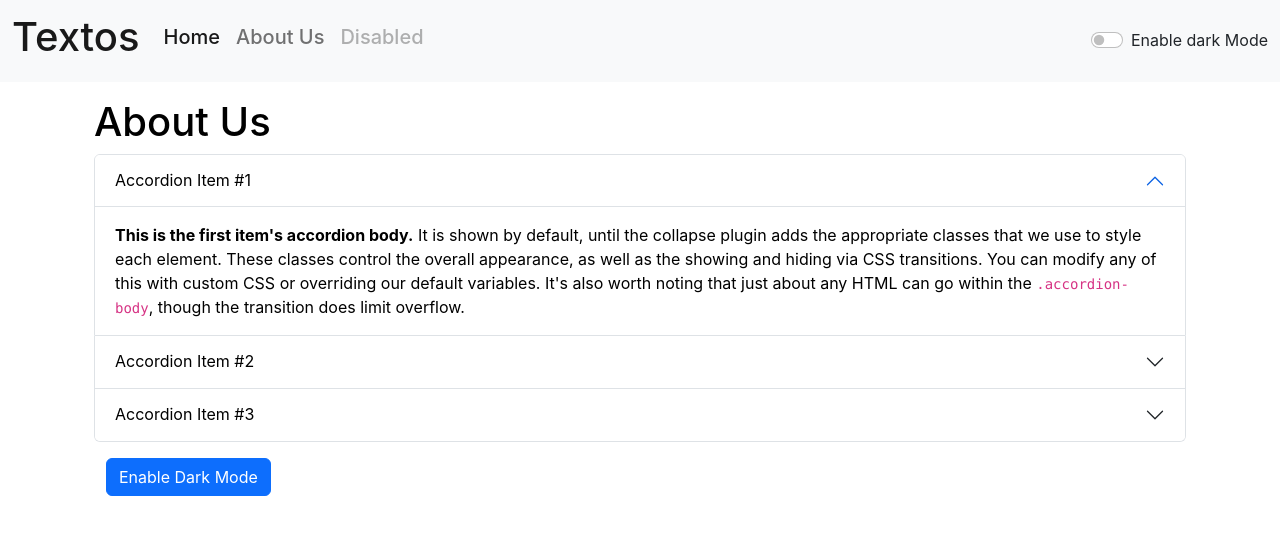
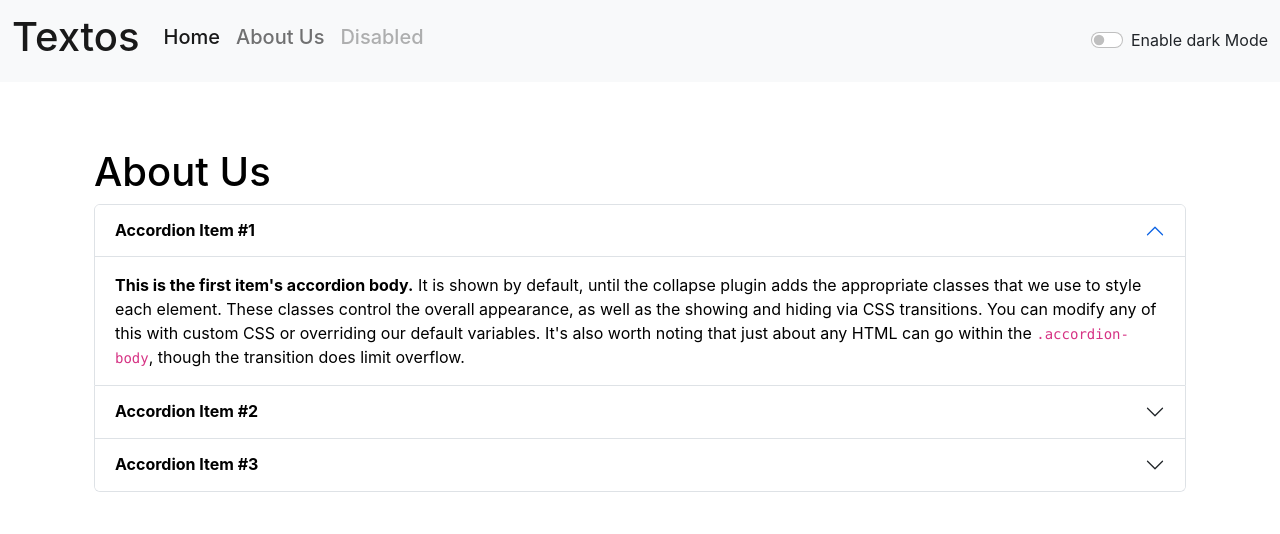
Before and after one commit to Suyash2711/Textos, a React (Create React App) app: page /about in a window 1280 px wide. Shown: the top 534 px of the page. Built offline with nearby package versions, Linux system fonts and the light colour scheme.

Commit message:
added more utilities

```diff
--- a/src/App.js
+++ b/src/App.js
@@ -11,7 +11,6 @@ import {
   BrowserRouter as Router,
   Switch,
   Route,
-  Link
 } from "react-router-dom";
 
 function App() {
@@ -47,7 +46,7 @@ function App() {
     <Alert alert={alert}/>
     <div className="container my-3"  mode={mode}>
     <Switch>
-        <Route exact path="/about" component={About}/>
+        <Route exact path="/about" component={About} mode={mode} />
         <Route exact path="/">
         <TextForm showAlert={showAlert} heading="Enter the text to Analyse Below"/>
         </Route>
--- a/src/components/About.js
+++ b/src/components/About.js
@@ -1,40 +1,44 @@
 import React, { useState } from 'react'
 
-export default function About() {
+export default function About(props) {
 
-  const [myStyle, setmyStyle] = useState({
-    color: 'black',
-    backgroundColor: 'white',
-  })
+  // const [myStyle, setmyStyle] = useState({
+  //   color: 'black',
+  //   backgroundColor: 'white',
+  // })
 
-  const [btnText, setBtnText] = useState("Enable Dark Mode")
+  let myStyle= {
+    color: props.mode === 'dark' ? 'white' : 'black',
+    backgroundColor: props.mode === 'dark' ? 'black' : 'white'
+  }
+  // const [btnText, setBtnText] = useState("Enable Dark Mode")
 
-  const toggleStyle = ()=>{
-    if(myStyle.color === 'black'){
-      setmyStyle({
-        color: 'white',
-        backgroundColor: 'black',
-        border: '1px solid white'
-      })
-      setBtnText("Enable Light Mode")
-    }
-    else{
-      setmyStyle({
-        color: 'black',
-        backgroundColor: 'white'
-      })
-      setBtnText("Enable Dark Mode")
-    }
-  }
+  // const toggleStyle = ()=>{
+  //   if(myStyle.color === 'black'){
+  //     setmyStyle({
+  //       color: 'white',
+  //       backgroundColor: 'black',
+  //       border: '1px solid white'
+  //     })
+  //     setBtnText("Enable Light Mode")
+  //   }
+  //   else{
+  //     setmyStyle({
+  //       color: 'black',
+  //       backgroundColor: 'white'
+  //     })
+  //     setBtnText("Enable Dark Mode")
+  //   }
+  // }
 
   return (
     <div className='container' style={myStyle}>
-      <h1 className='my-2'>About Us</h1>
+      <h1 className='my-2' style={{color: props.mode==='dark'?'white':'black'}}>About Us</h1>
       <div className="accordion"  id="accordionExample">
         <div className="accordion-item">
           <h2 className="accordion-header" id="headingOne">
             <button className="accordion-button" style={myStyle} type="button" data-bs-toggle="collapse" data-bs-target="#collapseOne" aria-expanded="true" aria-controls="collapseOne">
-              Accordion Item #1
+              <strong>Accordion Item #1</strong>
             </button>
           </h2>
           <div id="collapseOne" className="accordion-collapse collapse show" style={myStyle} aria-labelledby="headingOne" data-bs-parent="#accordionExample">
@@ -46,7 +50,7 @@ export default function About() {
         <div className="accordion-item" >
           <h2 className="accordion-header" id="headingTwo">
             <button className="accordion-button collapsed" style={myStyle} type="button" data-bs-toggle="collapse" data-bs-target="#collapseTwo" aria-expanded="false" aria-controls="collapseTwo">
-              Accordion Item #2
+              <strong>Accordion Item #2</strong>
             </button>
           </h2>
           <div id="collapseTwo" className="accordion-collapse collapse" aria-labelledby="headingTwo" data-bs-parent="#accordionExample">
@@ -58,7 +62,7 @@ export default function About() {
         <div className="accordion-item">
           <h2 className="accordion-header" id="headingThree">
             <button className="accordion-button collapsed" style={myStyle} type="button" data-bs-toggle="collapse" data-bs-target="#collapseThree" aria-expanded="false" aria-controls="collapseThree">
-              Accordion Item #3
+              <strong>Accordion Item #3</strong>
             </button>
           </h2>
           <div id="collapseThree" className="accordion-collapse collapse" aria-labelledby="headingThree" data-bs-parent="#accordionExample">
@@ -68,9 +72,9 @@ export default function About() {
           </div>
         </div>
       </div>
-      <div className="container my-3">
+      {/* <div className="container my-3">
       <button onClick={toggleStyle} type="button" className='btn btn-primary'>{btnText}</button>
-      </div>
+      </div> */}
     </div>
   )
 }
--- a/src/components/Alert.js
+++ b/src/components/Alert.js
@@ -8,8 +8,10 @@ function Alert(props) {
 
 
   return (
-    props.alert && <div className={`alert alert-${props.alert.type} alert-dismissible fade show`} role="alert">
+    <div style={{height: '50px'}}>
+      {props.alert && <div className={`alert alert-${props.alert.type} alert-dismissible fade show`} role="alert">
         <strong>{capitalize(props.alert.type)}</strong> : {props.alert.msg}
+    </div>}
     </div>
   )
 }
--- a/src/components/textForm.js
+++ b/src/components/textForm.js
@@ -60,19 +60,19 @@ export default function TextForm(props) {
         {/* <label for="mybox" className="form-label">{props.heading}</label> */}
         <h1>{props.heading}</h1>
         <textarea className="form-control" value = {text} onChange={handleOnChange} style={{backgroundColor: props.mode==='dark'?'grey':'#D1D3E3'}} id="mybox" rows="8"></textarea>
-        <button className="btn btn-primary mx-1 my-2" onClick={handleUpClick}>Convert to UpperCase</button>
-        <button className="btn btn-primary mx-1" onClick={handleLowClick}>Convert to LowerCase</button>
-        <button className="btn btn-primary mx-1" onClick={handlealtClick}>AlTeRnAtInG cAsE</button>
-        <button className="btn btn-primary mx-1" onClick={handleclearClick}>Clear Text</button>
-        <button className="btn btn-primary mx-1" onClick={handleinverseClick}>iNvErSe CaSe</button>
-        <button className="btn btn-primary mx-1" onClick={handleExtraSpaces}>Remove Extra Spaces</button>
+        <button disabled={text.length===0} className="btn btn-primary mx-1 my-2" onClick={handleUpClick}>Convert to UpperCase</button>
+        <button disabled={text.length===0} className="btn btn-primary mx-1 my-1" onClick={handleLowClick}>Convert to LowerCase</button>
+        <button disabled={text.length===0} className="btn btn-primary mx-1 my-1" onClick={handlealtClick}>AlTeRnAtInG cAsE</button>
+        <button disabled={text.length===0} className="btn btn-primary mx-1 my-1" onClick={handleclearClick}>Clear Text</button>
+        <button disabled={text.length===0} className="btn btn-primary mx-1 my-1" onClick={handleinverseClick}>iNvErSe CaSe</button>
+        <button disabled={text.length===0} className="btn btn-primary mx-1 my-1" onClick={handleExtraSpaces}>Remove Extra Spaces</button>
     </div>
     <div className="container my-2" style={{color: props.mode==='dark'?'white':'black'}}>
         <h3>Your Text Summary</h3>
-        <p>{text.split(" ").length} words, {text.length} characters</p>
-        <b><p>{0.008 * text.split(" ").length} Minutes Read</p></b>
+        <p>{text.split(" ").filter((element)=>{return element.length!==0}).length} words, {text.length} characters</p>
+        <b><p>{0.008 * text.split(" ").filter((element)=>{return element.length!==0}).length} Minutes Read</p></b>
         <h3>Preview</h3>
-        <p>{text.length > 0 ? text : "Enter Something above to preview it here."}</p>
+        <p>{text.length > 0 ? text : "Nothing to Preview !"}</p>
     </div>
     </>
   )
```
